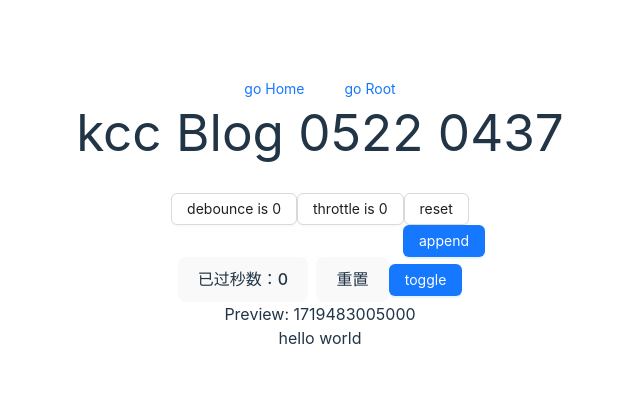
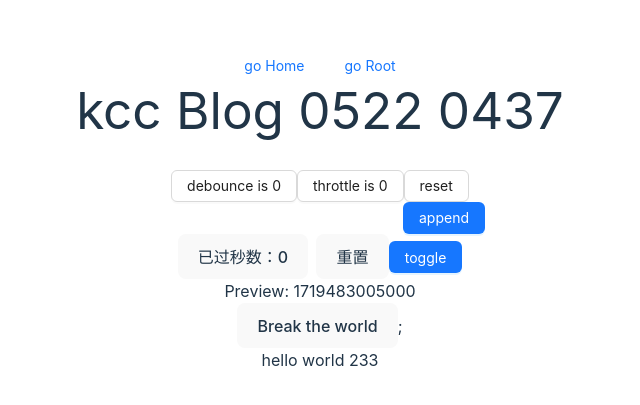
Before and after one commit to wp3527kcc/wp3527kcc.github.io, a React (Vite) app: page / in a window 1280 px wide. Shown: the part 173-578 px from the top of the page, without its empty margins (320-960 px from the left). Built offline with nearby package versions, Linux system fonts and the light colour scheme.

Commit message:
feat: add sentry

```diff
--- a/package.json
+++ b/package.json
@@ -10,6 +10,7 @@
     "preview": "vite preview"
   },
   "dependencies": {
+    "@sentry/react": "^9.26.0",
     "antd": "^5.9.4",
     "mobx": "^6.10.2",
     "mobx-react": "^9.0.1",
--- a/src/components/Demo.tsx
+++ b/src/components/Demo.tsx
@@ -1,7 +1,14 @@
-export default function ({ msg }: { msg: string }) {
+export default function Demo({ msg }: { msg: string }) {
   return (
     <div>
-      <div>{ msg } </div>
+      <button
+        onClick={() => {
+          throw new Error("This is your first error!");
+        }}
+      >
+        Break the world
+      </button>
+      ;<div>{msg} 233</div>
       {/* <div className="element">hello world</div> */}
     </div>
   );
--- a/src/main.tsx
+++ b/src/main.tsx
@@ -1,8 +1,17 @@
 import * as ReactDOM from "react-dom/client";
 import { createBrowserRouter, RouterProvider } from "react-router-dom";
+import * as Sentry from "@sentry/react";
 import BasicLayout from "./layouts/BasicLayout.tsx";
 import App from "./pages/App.tsx";
 import "./index.css";
+
+Sentry.init({
+  dsn: "https://55986661930ae0addd885905b7bf9c47@o4509445702090752.ingest.us.sentry.io/4509445705236480",
+  // Setting this option to true will send default PII data to Sentry.
+  // For example, automatic IP address collection on events
+  sendDefaultPii: true
+});
+
 const router = createBrowserRouter([
   {
     path: "/",
```
Also changed, not shown: 1 other file (tests, documents, lock files or other folders).
